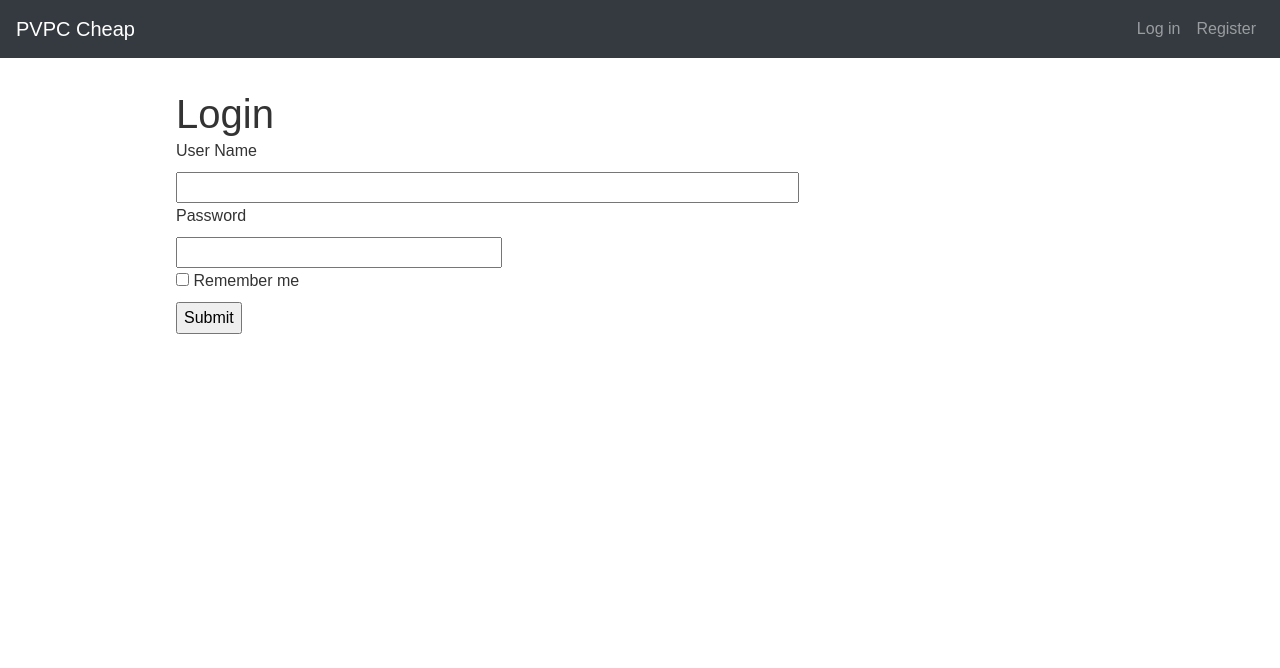
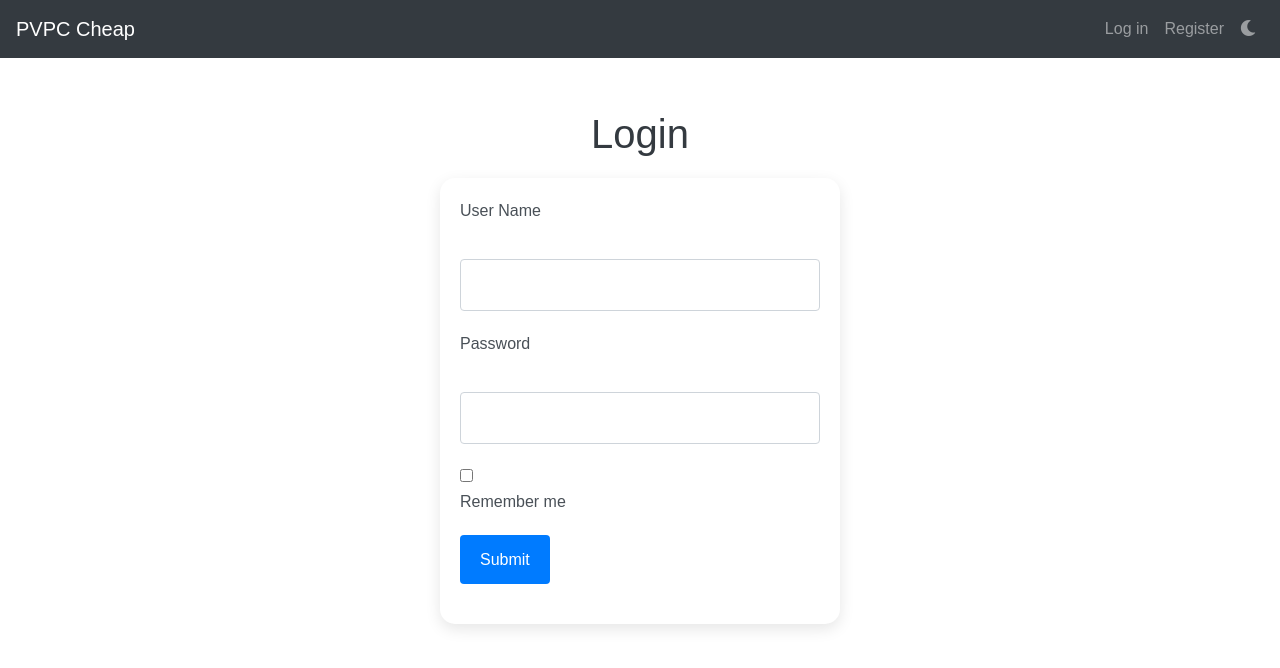
Before and after one commit to crashbit666/pvpccheap, a Flask app: page /login in a window 1280 px wide. Shown: the top 668 px of the page. Run offline with Flask 3, Linux system fonts and the light colour scheme; parts of the project's set-up code (start-up, migrations or seed data) failed here and were passed over; some libraries are stand-ins or nearby versions.

Commit message:
Add electricity prices per hour Add css to login, register and electricity_price Add dark mode button

```diff
--- a/app/__init__.py
+++ b/app/__init__.py
@@ -40,7 +40,7 @@ def user_lookup_callback(_jwt_header, jwt_data):
 
 def create_app():
     app = Flask(__name__)
-    CORS(app, resources={r"/*": {"origins": "*"}})  # Habilitar CORS aquí
+    CORS(app, resources={r"/*": {"origins": "*"}})
 
     app.config['SECRET_KEY'] = dbsecrets.get('DATABASE_SECRET_KEY')
     app.config['SQLALCHEMY_DATABASE_URI'] = dbsecrets.get('SQLALCHEMY_DATABASE_URI')
@@ -106,6 +106,19 @@ def create_app():
             timezone = 'Europe/Madrid'
             date, _, _ = DateTimeHelper(timezone).get_date()
 
+            # DELETE this block on PRODUCTION !!!!!!!
+            """
+            existing_record = BestHours.query.filter_by(date=date).first()
+            if existing_record is not None:
+                # Deleting all the Hour records related to this BestHours record
+                Hour.query.filter_by(best_hour_id=existing_record.id).delete()
+                # Deleting the BestHours record
+                db.session.delete(existing_record)
+                db.session.commit()
+                print(f"Best prices for date {date} already existed and were deleted.")
+            # DELETE this block on PRODUCTION !!!!!!!
+            """
+
             # Create a new BestHours record
             new_best_hours_record = BestHours(date=date)
             db.session.add(new_best_hours_record)
@@ -115,8 +128,9 @@ def create_app():
                 cheap_hours = ElectricPriceChecker(secrets, timezone).get_best_hours(date)
 
                 # Store today's best hours in the database
-                for hour in cheap_hours:
-                    db.session.add(Hour(hour=hour, best_hour_id=new_best_hours_record.id))
+                for hour_price in cheap_hours:
+                    hour, price = hour_price
+                    db.session.add(Hour(hour=hour, price=price, best_hour_id=new_best_hours_record.id))
 
                 db.session.commit()
             except ElectricPriceCheckerException as e:
--- a/app/routes.py
+++ b/app/routes.py
@@ -93,6 +93,28 @@ def index():
     return render_template('index.html', devices=devices)
 
 
+@current_app.route('/electricity_price')
+def electricity_price():
+    # Get today's date
+    import datetime
+    from app.models import BestHours, Hour
+
+    today = datetime.date.today()
+
+    # Get the record for today's best hours
+    best_hours_record = BestHours.query.filter_by(date=today).first()
+
+    # If there's no record for today, then there are no prices to display
+    if best_hours_record is None:
+        electric_prices = []
+    else:
+        # Get the prices for each of today's best hours
+        electric_prices = Hour.query.filter_by(best_hour_id=best_hours_record.id).all()
+
+    # Pass the prices to the template
+    return render_template('electricity_price.html', electric_prices=electric_prices)
+
+
 # API
 @current_app.route('/api/devices', methods=['GET'])
 @jwt_required()
--- /dev/null
+++ b/app/static/css/login.css
@@ -0,0 +1,58 @@
+body {
+    font-family: 'Poppins', sans-serif;
+    margin: 0;
+    padding: 0;
+}
+
+h1 {
+    color: #343a40;
+    text-align: center;
+    padding: 20px 0;
+}
+
+form {
+    max-width: 400px;
+    margin: 0 auto;
+    padding: 20px;
+    background-color: #fff;
+    border-radius: 15px;
+    box-shadow: 0 5px 15px rgba(0,0,0,0.1);
+}
+
+.dark-mode form {
+    background-color: #343a40;
+    color: #fff;
+}
+
+form p {
+    margin-bottom: 20px;
+}
+
+form label {
+    display: block;
+    margin-bottom: 10px;
+    font-weight: 500;
+    color: #495057;
+}
+
+form input[type="text"], form input[type="password"] {
+    width: 100%;
+    padding: 12px 20px;
+    border: 1px solid #ced4da;
+    border-radius: 4px;
+    box-sizing: border-box;
+}
+
+form input[type="submit"] {
+    background-color: #007bff;
+    color: #fff;
+    padding: 12px 20px;
+    border: none;
+    border-radius: 4px;
+    cursor: pointer;
+    transition: background-color 0.3s ease;
+}
+
+form input[type="submit"]:hover {
+    background-color: #0056b3;
+}
--- a/app/templates/base.html
+++ b/app/templates/base.html
@@ -7,6 +7,7 @@
     <!-- Bootstrap CSS -->
     <link href="https://stackpath.bootstrapcdn.com/bootstrap/4.5.2/css/bootstrap.min.css" rel="stylesheet">
     <link rel="stylesheet" type="text/css" href="{{ url_for('static', filename='css/base.css') }}">
+    <link rel="stylesheet" href="https://cdnjs.cloudflare.com/ajax/libs/font-awesome/5.15.4/css/all.min.css">
 </head>
 <body>
     <nav class="navbar navbar-expand-md navbar-dark bg-dark">
@@ -24,12 +25,22 @@
                     <li class="nav-item">
                         <a class="nav-link" href="{{ url_for('logout') }}">Logout</a>
                     </li>
+                    <li class="nav-item">
+                        <a id="darkModeToggle" class="nav-link" href="#">
+                            <i id="darkModeIcon" class="fas fa-moon"></i>
+                        </a>
+                    </li>
                 {% else %}
                     <li class="nav-item">
                         <a class="nav-link" href="{{ url_for('login') }}">Log in</a>
                     </li>
                     <li class="nav-item">
                         <a class="nav-link" href="{{ url_for('register') }}">Register</a>
+                    </li>
+                    <li class="nav-item">
+                        <a id="darkModeToggle" class="nav-link" href="#">
+                                <i id="darkModeIcon" class="fas fa-moon"></i>
+                        </a>
                     </li>
                 {% endif %}
             </ul>
@@ -48,5 +59,25 @@
     <!-- jQuery and Bootstrap Bundle (includes Popper) -->
     <script src="https://code.jquery.com/jquery-3.5.1.slim.min.js"></script>
     <script src="https://stackpath.bootstrapcdn.com/bootstrap/4.5.2/js/bootstrap.bundle.min.js"></script>
+    <script>
+        document.addEventListener('DOMContentLoaded', function() {
+            const darkModeIcon = document.querySelector('#darkModeIcon');
+            let isDarkMode = localStorage.getItem('darkMode') === 'true';
+
+            document.body.classList.toggle('dark-mode', isDarkMode);
+            darkModeIcon.classList.toggle('fa-moon', !isDarkMode);
+            darkModeIcon.classList.toggle('fa-sun', isDarkMode);
+
+            document.querySelector('#darkModeToggle').addEventListener('click', function (e) {
+                e.preventDefault();
+                isDarkMode = !isDarkMode;
+                localStorage.setItem('darkMode', isDarkMode);
+                document.body.classList.toggle('dark-mode', isDarkMode);
+                darkModeIcon.classList.toggle('fa-moon', !isDarkMode);
+                darkModeIcon.classList.toggle('fa-sun', isDarkMode);
+            });
+        });
+    </script>
+
 </body>
 </html>
--- a/app/templates/login.html
+++ b/app/templates/login.html
@@ -1,6 +1,8 @@
 {% extends "base.html" %}
 
 {% block content %}
+    <link rel="stylesheet" type="text/css" href="{{ url_for('static', filename='css/login.css') }}">
+
     <h1>Login</h1>
     <form action="" method="post">
         {{ form.hidden_tag() }}
--- a/app/templates/register.html
+++ b/app/templates/register.html
@@ -1,6 +1,8 @@
 {% extends "base.html" %}
 
 {% block content %}
+    <link rel="stylesheet" type="text/css" href="{{ url_for('static', filename='css/register.css') }}">
+
     <h1>Register</h1>
     <form action="" method="post">
         {{ form.hidden_tag() }}
```
Also changed, not shown: app/electric_price_checker.py (+4 -3 lines), app/models.py (+1 -13 lines), app/static/css/base.css (+105 -0 lines), app/static/css/register.css (added, +58 -0 lines), app/templates/electricity_price.html (added, +23 -0 lines).
